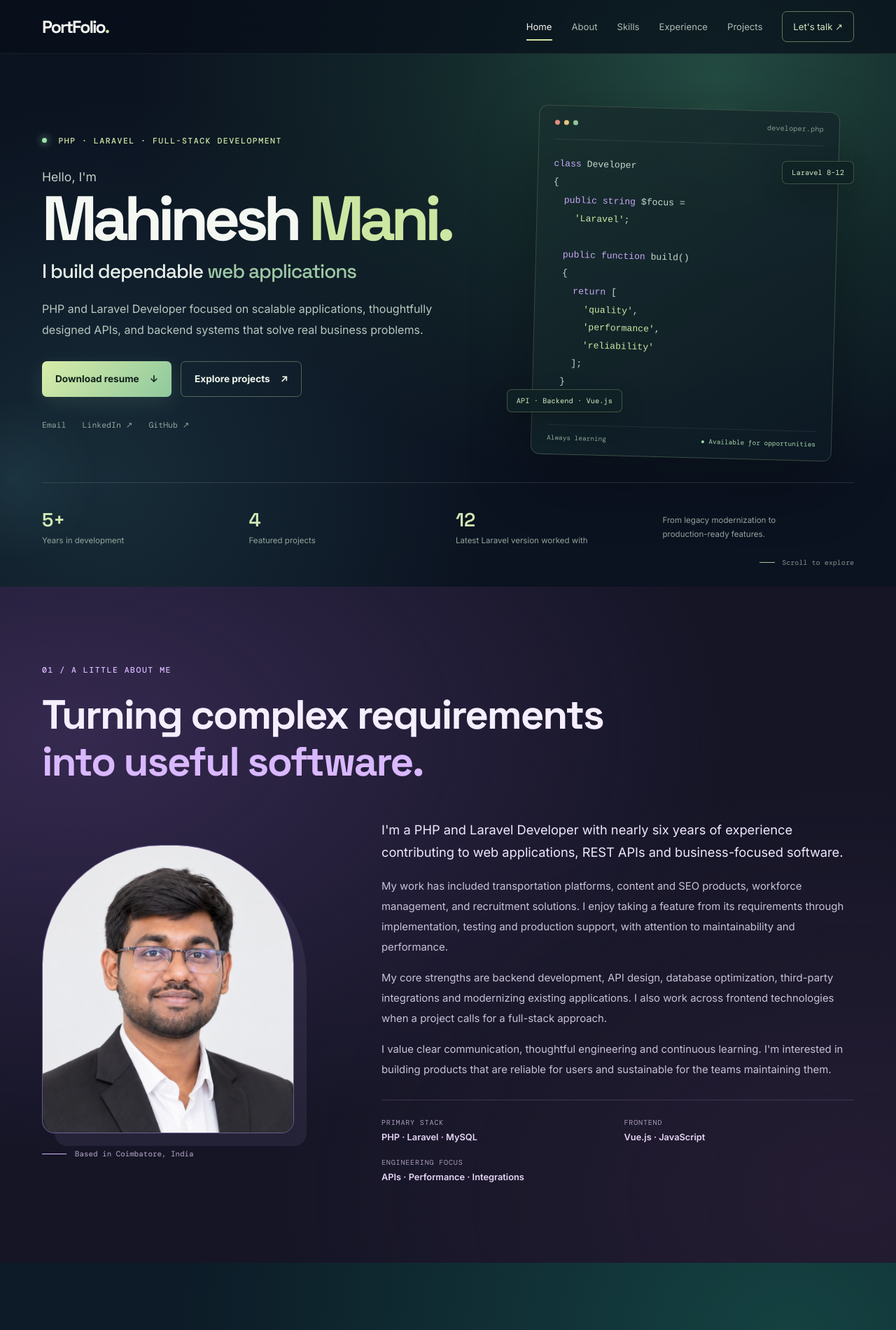
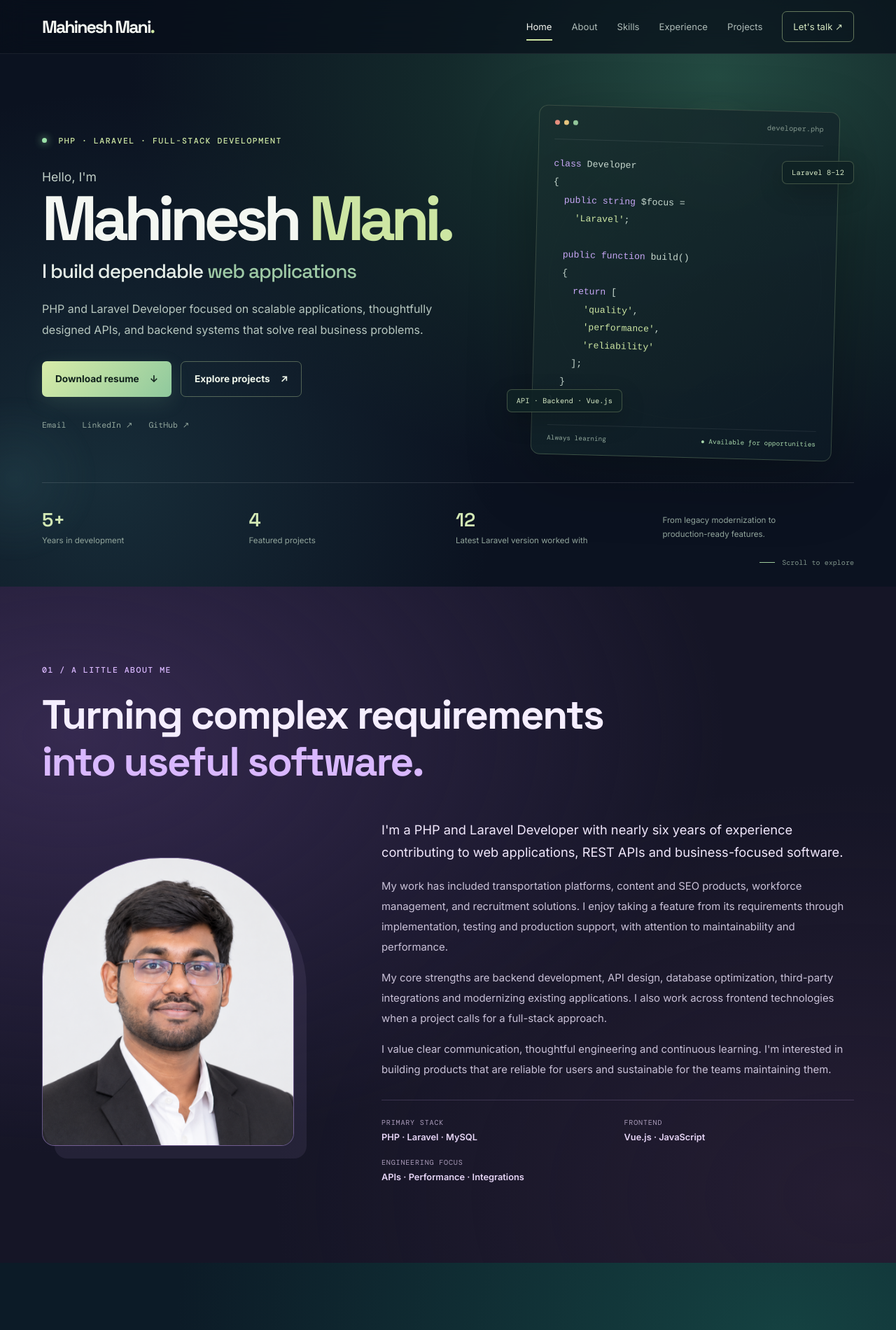
Before and after one commit to mahinesh22/my-portfolio, a plain HTML site: page index.html in a window 1280 px wide. Shown: the top 1900 px of the page at 70% size. Drawn offline with nearby package versions, Linux system fonts and the light colour scheme.

Commit message:
profile image not showing scenerio

```diff
--- a/index.html
+++ b/index.html
@@ -23,7 +23,7 @@
 
 <header class="site-header" id="top">
     <nav class="nav shell" aria-label="Main navigation">
-        <a class="brand" href="#home" aria-label="Mahinesh Mani home">PortFolio<span>.</span></a>
+        <a class="brand" href="#home" aria-label="Mahinesh Mani home">Mahinesh Mani<span>.</span></a>
         <button class="menu-toggle" type="button" aria-label="Open navigation" aria-expanded="false"
                 aria-controls="nav-links">
             <span></span><span></span>
@@ -55,7 +55,7 @@
                 </p>
 
                 <div class="hero-actions">
-                    <a class="button button-primary" href="/documents/Mahinesh_Resume.pdf" download>
+                    <a class="button button-primary" href="./public/documents/Mahinesh_Resume.pdf" download>
                         Download resume <span aria-hidden="true">↓</span>
                     </a>
                     <a class="button button-ghost" href="#projects">Explore projects <span
@@ -115,11 +115,9 @@
             <div class="about-grid">
                 <div class="about-photo-wrap">
                     <div class="photo-frame">
-                        <img src="/public/images/mahinesh-cover-photo.png" alt="Portrait of Mahinesh Mani"
+                        <img src="./public/images/mahinesh-cover-photo.png" alt="Portrait of Mahinesh Mani"
                              onerror="this.style.display='none'; this.parentElement.classList.add('photo-fallback');">
                         <span class="photo-initials" aria-hidden="true">MM</span>
-                    </div>
-                    <div class="photo-caption"><span class="caption-line"></span><span>Based in Coimbatore, India</span>
                     </div>
                 </div>
                 <div class="about-content">
@@ -537,8 +535,6 @@
 
 <footer class="site-footer">
     <div class="shell footer-inner">
-        <!--      <a class="brand" href="#home">PortFolio<span>.</span></a>-->
-        <!--      <p>Designed and built with care by Mahinesh Mani.</p>-->
         <a href="#top" class="back-top">Back to top ↑</a>
         <span class="footer-year">© <span id="year">2026</span></span>
     </div>
```
